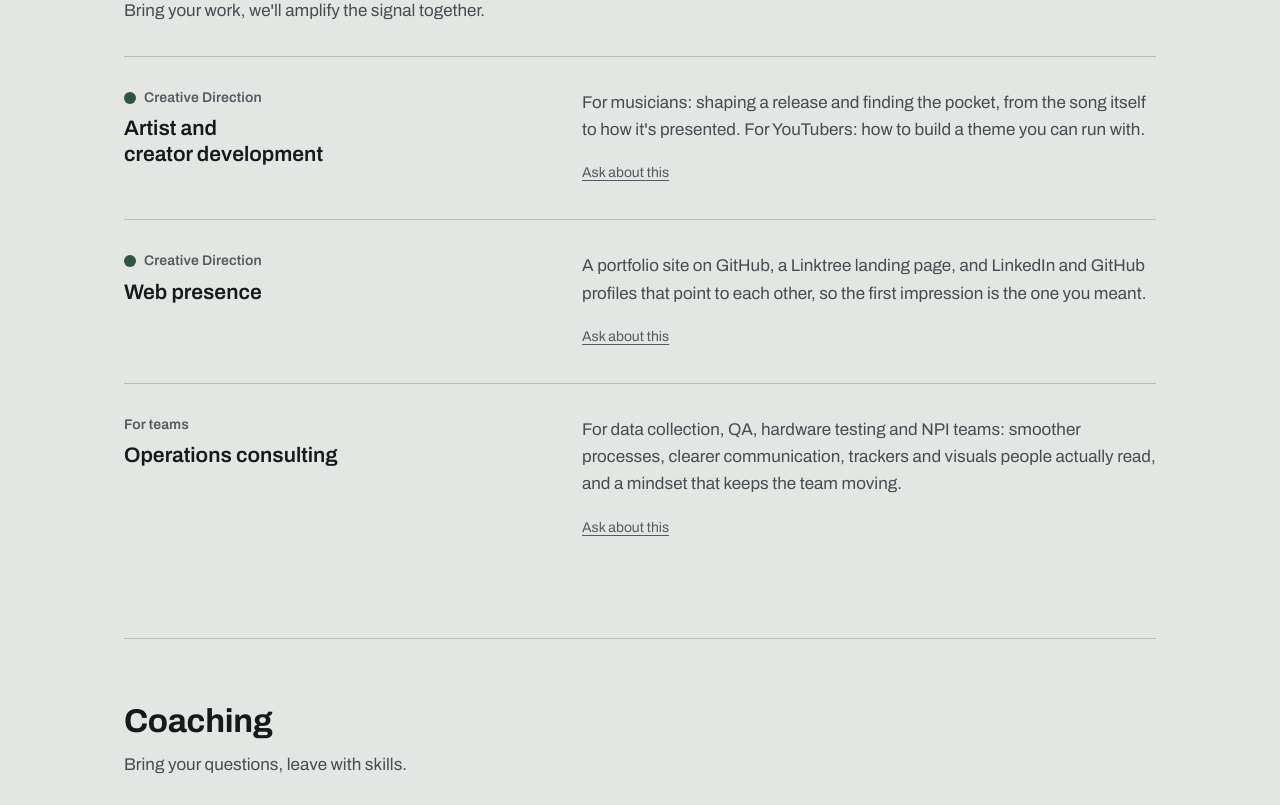
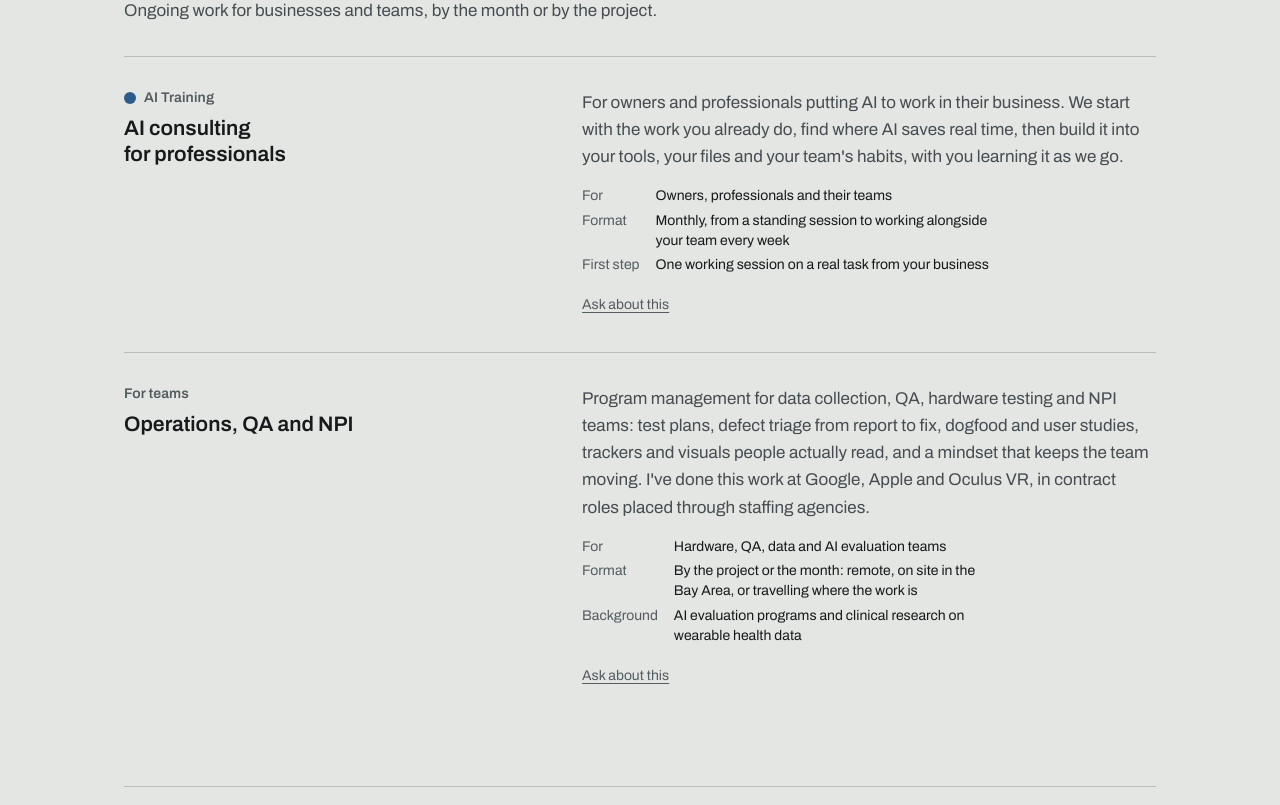
Before and after one commit to somehippie/small-tech-llc, a plain HTML site: page services.html in a window 1280 px wide. Shown: the part 694-1499 px from the top of the page. Drawn offline with Linux system fonts and the light colour scheme.

Commit message:
Services: an Engagements section for AI consulting and operations
AI consulting for professionals is new, and Operations, QA and NPI moves
out of Direction, so the two pieces of ongoing work with businesses and
teams lead the menu. Each has a short For, Format and Background list.
Operations names the contract roles at Google, Apple and Oculus VR,
placed through staffing agencies. The brief, the structured data and
llms.txt carry the new service and name.

Co-Authored-By: Claude Opus 5.5 <noreply@anthropic.com>
Claude-Session: https://claude.ai/code/session_01FJGQBCbksEBw4WvBuvLWXs

```diff
--- a/services.html
+++ b/services.html
@@ -44,9 +44,10 @@
       "@id": "https://somehippie.github.io/small-tech-llc/services.html#catalog",
       "name": "The full menu",
       "itemListElement": [
+        { "@type": "Offer", "itemOffered": { "@type": "Service", "@id": "https://somehippie.github.io/small-tech-llc/services.html#svc-ai-consulting", "name": "AI consulting for professionals", "category": "AI Training", "description": "For owners and professionals putting AI to work in their business: find where AI saves real time, then build it into their tools, files and team habits. Monthly engagements, from a standing session to working alongside the team every week.", "provider": { "@id": "https://somehippie.github.io/small-tech-llc/#org" } } },
+        { "@type": "Offer", "itemOffered": { "@type": "Service", "@id": "https://somehippie.github.io/small-tech-llc/services.html#svc-operations", "name": "Operations, QA and NPI", "category": "For teams", "description": "Program management for data collection, QA, hardware testing and NPI teams: test plans, defect triage, dogfood and user studies, and trackers people actually read. By the project or the month.", "provider": { "@id": "https://somehippie.github.io/small-tech-llc/#org" } } },
         { "@type": "Offer", "itemOffered": { "@type": "Service", "@id": "https://somehippie.github.io/small-tech-llc/services.html#svc-artist-development", "name": "Artist and creator development", "category": "Creative Direction", "description": "For musicians: shaping a release and finding the pocket, from the song itself to how it's presented. For YouTubers: how to build a theme you can run with.", "provider": { "@id": "https://somehippie.github.io/small-tech-llc/#org" } } },
         { "@type": "Offer", "itemOffered": { "@type": "Service", "@id": "https://somehippie.github.io/small-tech-llc/services.html#svc-web-presence", "name": "Web presence", "category": "Creative Direction", "description": "A portfolio site on GitHub, a Linktree landing page, and LinkedIn and GitHub profiles that point to each other, so the first impression is the one you meant.", "provider": { "@id": "https://somehippie.github.io/small-tech-llc/#org" } } },
-        { "@type": "Offer", "itemOffered": { "@type": "Service", "@id": "https://somehippie.github.io/small-tech-llc/services.html#svc-operations", "name": "Operations consulting", "category": "For teams", "description": "For data collection, QA, hardware testing and NPI teams: smoother processes, clearer communication, trackers and visuals people actually read, and a mindset that keeps the team moving.", "provider": { "@id": "https://somehippie.github.io/small-tech-llc/#org" } } },
         { "@type": "Offer", "itemOffered": { "@type": "Service", "@id": "https://somehippie.github.io/small-tech-llc/services.html#svc-file-organization", "name": "File organization and backups", "category": "AI Training", "description": "Using AI to sort years of files into a folder structure and naming system built around how you work, with cleanup and backups included.", "provider": { "@id": "https://somehippie.github.io/small-tech-llc/#org" } } },
         { "@type": "Offer", "itemOffered": { "@type": "Service", "@id": "https://somehippie.github.io/small-tech-llc/services.html#svc-ai-hobby", "name": "AI as a hobby", "category": "AI Training", "description": "For the curious: which tools are worth your time, a first project to build, and where to go once it clicks.", "provider": { "@id": "https://somehippie.github.io/small-tech-llc/#org" } } },
         { "@type": "Offer", "itemOffered": { "@type": "Service", "@id": "https://somehippie.github.io/small-tech-llc/services.html#svc-credit-cards", "name": "Credit card strategy", "category": "Personal Finance", "description": "The card, or combination of cards, that fits how you actually spend. Usually no annual fee and 3-5% cash back per category.", "provider": { "@id": "https://somehippie.github.io/small-tech-llc/#org" } } },
@@ -100,8 +101,49 @@
         </div>
         <button type="button" class="btn btn-secondary menu-print">Print this menu</button>
       </div>
-      <p class="st-small menu-count" id="menu-count" role="status">11 services</p>
+      <p class="st-small menu-count" id="menu-count" role="status">12 services</p>
       <p class="st-body menu-empty" hidden>Nothing on the menu matches that. <a href="index.html#contact">Ask me anyway</a>.</p>
+    </div>
+  </section>
+
+  <section id="engagements" data-menu-section>
+    <div class="section-intro">
+      <h2 class="st-h2">Engagements</h2>
+      <p class="lede st-body soft">Ongoing work for businesses and teams, by the month or by the project.</p>
+    </div>
+    <div class="section-body">
+      <div class="services">
+        <article class="service" id="svc-ai-consulting" data-practice="ai">
+          <div class="service-head">
+            <p class="service-tag st-label ch-ai"><span class="knob" aria-hidden="true"></span>AI Training</p>
+            <h3 class="st-h3">AI consulting for professionals</h3>
+          </div>
+          <div class="service-body">
+            <p class="st-body service-desc">For owners and professionals putting AI to work in their business. We start with the work you already do, find where AI saves real time, then build it into your tools, your files and your team's habits, with you learning it as we go.</p>
+            <dl class="service-facts st-small">
+              <dt>For</dt><dd>Owners, professionals and their teams</dd>
+              <dt>Format</dt><dd>Monthly, from a standing session to working alongside your team every week</dd>
+              <dt>First step</dt><dd>One working session on a real task from your business</dd>
+            </dl>
+            <a class="ask st-small" href="index.html?about=ai-consulting#contact">Ask about this</a>
+          </div>
+        </article>
+        <article class="service" id="svc-operations" data-practice="teams">
+          <div class="service-head">
+            <p class="service-tag st-label">For teams</p>
+            <h3 class="st-h3">Operations, QA and NPI</h3>
+          </div>
+          <div class="service-body">
+            <p class="st-body service-desc">Program management for data collection, QA, hardware testing and NPI teams: test plans, defect triage from report to fix, dogfood and user studies, trackers and visuals people actually read, and a mindset that keeps the team moving. I've done this work at Google, Apple and Oculus VR, in contract roles placed through staffing agencies.</p>
+            <dl class="service-facts st-small">
+              <dt>For</dt><dd>Hardware, QA, data and AI evaluation teams</dd>
+              <dt>Format</dt><dd>By the project or the month: remote, on site in the Bay Area, or travelling where the work is</dd>
+              <dt>Background</dt><dd>AI evaluation programs and clinical research on wearable health data</dd>
+            </dl>
+            <a class="ask st-small" href="index.html?about=operations#contact">Ask about this</a>
+          </div>
+        </article>
+      </div>
     </div>
   </section>
 
@@ -130,16 +172,6 @@
           <div class="service-body">
             <p class="st-body service-desc">A portfolio site on GitHub, a Linktree landing page, and LinkedIn and GitHub profiles that point to each other, so the first impression is the one you meant.</p>
             <a class="ask st-small" href="index.html?about=web-presence#contact">Ask about this</a>
-          </div>
-        </article>
-        <article class="service" id="svc-operations" data-practice="teams">
-          <div class="service-head">
-            <p class="service-tag st-label">For teams</p>
-            <h3 class="st-h3">Operations consulting</h3>
-          </div>
-          <div class="service-body">
-            <p class="st-body service-desc">For data collection, QA, hardware testing and NPI teams: smoother processes, clearer communication, trackers and visuals people actually read, and a mindset that keeps the team moving.</p>
-            <a class="ask st-small" href="index.html?about=operations#contact">Ask about this</a>
           </div>
         </article>
       </div>
--- a/styles.css
+++ b/styles.css
@@ -100,9 +100,9 @@ section .flow > * + * { margin-top: var(--space-4); }
 .artifact h3, .service h3 { text-wrap: balance; max-width: 24ch; }
 .artifact-body, .service-body { display: flex; flex-direction: column; align-items: flex-start; gap: var(--space-4); }
 .artifact-desc, .service-desc { color: var(--ink-soft); }
-.artifact-facts { display: grid; grid-template-columns: max-content minmax(0, 1fr); gap: var(--space-1) var(--space-4); max-width: 52ch; }
-.artifact-facts dt { color: var(--ink-faint); }
-.artifact-facts dd { margin: 0; }
+.artifact-facts, .service-facts { display: grid; grid-template-columns: max-content minmax(0, 1fr); gap: var(--space-1) var(--space-4); max-width: 52ch; }
+.artifact-facts dt, .service-facts dt { color: var(--ink-faint); }
+.artifact-facts dd, .service-facts dd { margin: 0; }
 .artifact-foot { padding-top: var(--space-2); display: flex; flex-wrap: wrap; gap: var(--space-3); }
 .artifacts-note { margin-top: var(--space-3); color: var(--ink-faint); text-align: right; max-width: none; }
 [data-flavor] .artifacts-note a { color: var(--ink-faint); text-decoration: underline; }
```
Also changed, not shown: index.html (+2 -1 lines), llms.txt.
